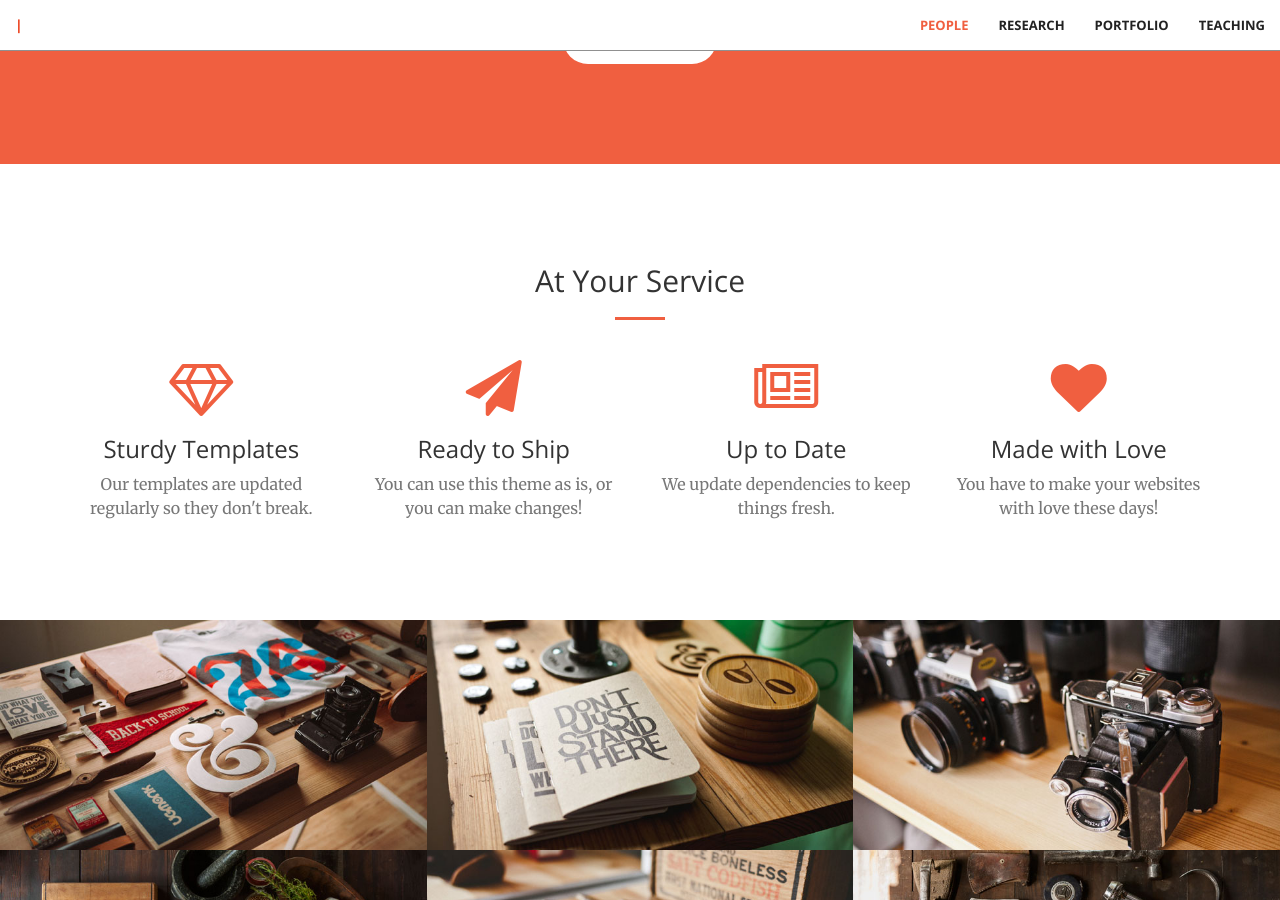
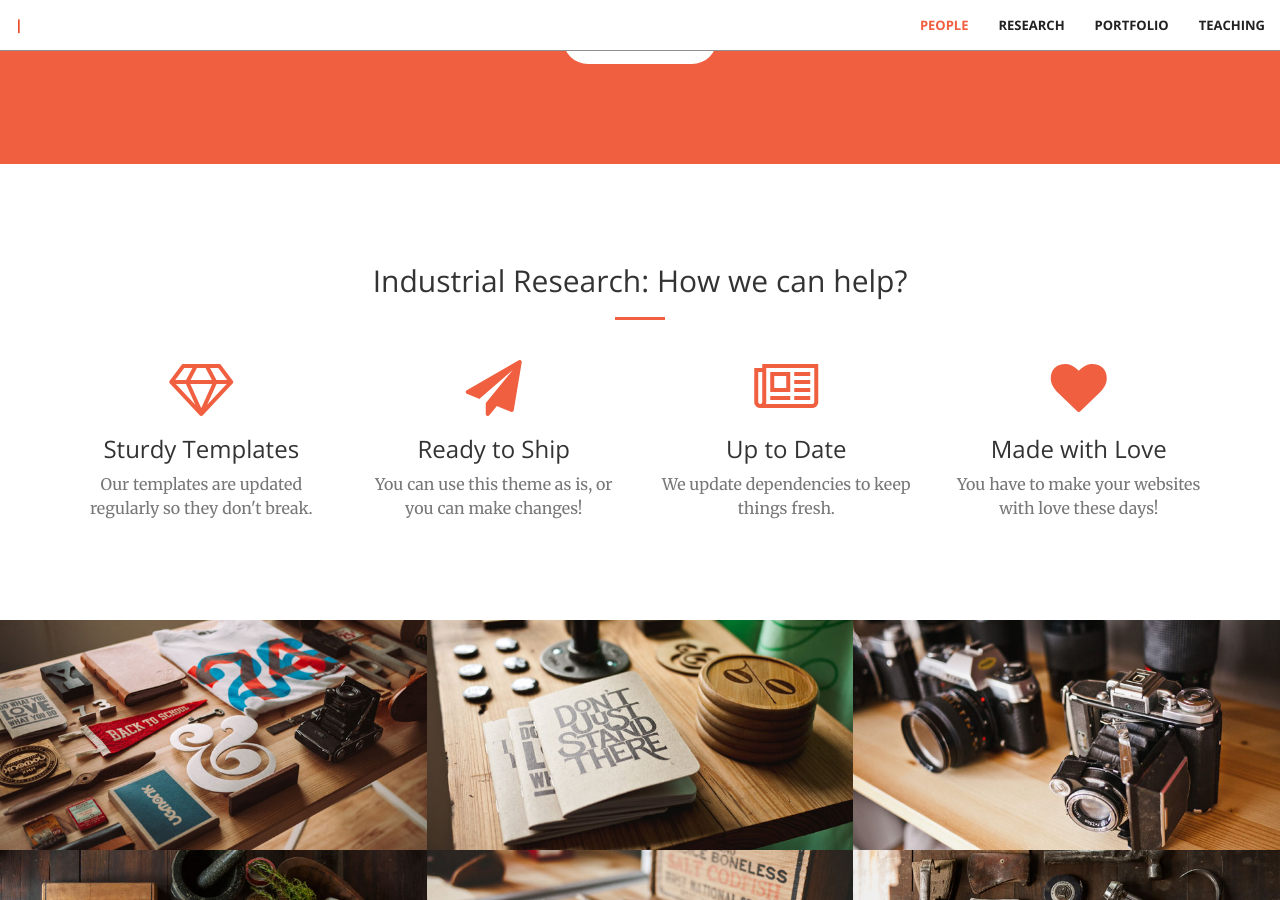
Before and after one commit to mpilab-uw/mpilab-uw.github.io, a Jekyll site: the page built from index.html, in a window 1280 px wide and 900 px high, scrolled down 1154 px. Built offline with Jekyll 4.4.1, drawn with Linux system fonts in a browser that asks for light colours.

Commit message:
Update services.html

```diff
--- a/_includes/services.html
+++ b/_includes/services.html
@@ -2,7 +2,7 @@
     <div class="container">
         <div class="row">
             <div class="col-lg-12 text-center">
-                <h2 class="section-heading">At Your Service</h2>
+                <h2 class="section-heading">Industrial Research: How we can help?</h2>
                 <hr class="primary">
             </div>
         </div>
```
